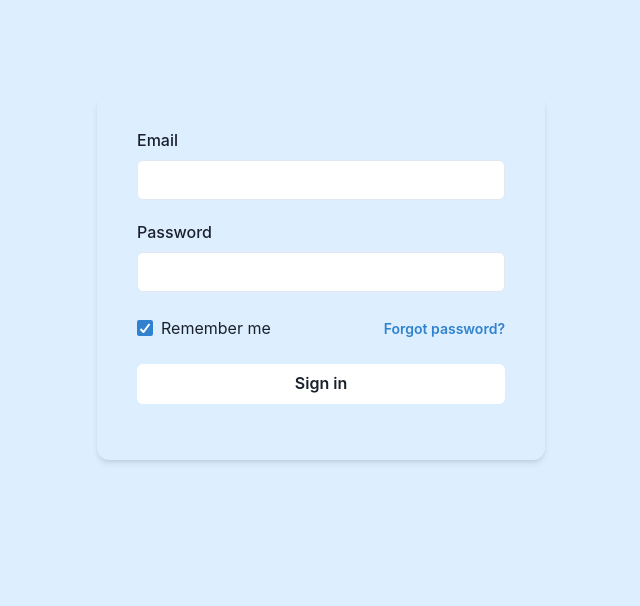
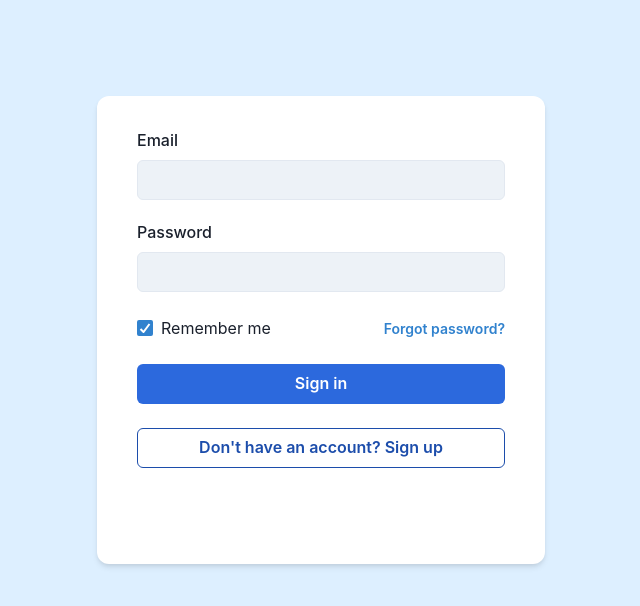
Before and after one commit to shzcuber/bruber, a React (Create React App) app in the folder frontend/: page /login in a window 1280 px wide. Shown: the top 606 px of the page, without its empty margins (319-959 px from the left). Built offline with nearby package versions, Linux system fonts and the light colour scheme; a web font is replaced by a local one.

Commit message:
add Google login and improve UI

```diff
--- a/frontend/package.json
+++ b/frontend/package.json
@@ -7,6 +7,7 @@
     "@chakra-ui/react": "^2.6.1",
     "@emotion/react": "^11.11.0",
     "@emotion/styled": "^11.11.0",
+    "@react-oauth/google": "^0.11.0",
     "@testing-library/jest-dom": "^5.16.5",
     "@testing-library/react": "^13.4.0",
     "@testing-library/user-event": "^13.5.0",
--- a/frontend/src/index.js
+++ b/frontend/src/index.js
@@ -6,14 +6,17 @@ import "./globals.css";
 import reportWebVitals from "./reportWebVitals";
 import { ChakraProvider } from "@chakra-ui/react";
 import theme from "./theme";
+import { GoogleOAuthProvider } from '@react-oauth/google';
 
 const root = ReactDOM.createRoot(document.getElementById("root"));
 root.render(
-  <ChakraProvider theme={theme}>
-    <React.StrictMode>
-      <App />
-    </React.StrictMode>
-  </ChakraProvider>
+  <GoogleOAuthProvider clientId="954731036862-j96mm89utakkk4dri0s2ehm071ffgloh.apps.googleusercontent.com">
+    <ChakraProvider theme={theme}>
+      <React.StrictMode>
+        <App />
+      </React.StrictMode>
+    </ChakraProvider>
+  </GoogleOAuthProvider>
 );
 
 // If you want to start measuring performance in your app, pass a function
--- a/frontend/src/pages/Login.js
+++ b/frontend/src/pages/Login.js
@@ -3,37 +3,34 @@ import {
     Button,
     Checkbox,
     Container,
-    Divider,
     FormControl,
     FormLabel,
-    Heading,
     HStack,
     Input,
     Stack,
-    Text,
   } from '@chakra-ui/react'
+  import { GoogleLogin } from '@react-oauth/google';
 
 
     const LoginPage = () => (
     <Container maxW="lg" py={{ base: '12', md: '24' }} px={{ base: '0', sm: '8' }}>
-      <Stack spacing="8">
-
       <Box
         py={{ base: '0', sm: '8' }}
         px={{ base: '4', sm: '10' }}
         bg={{ base: 'transparent', sm: 'bg-surface' }}
         boxShadow={{ base: 'none', sm: 'md' }}
         borderRadius={{ base: 'none', sm: 'xl' }}
+        backgroundColor="white"
       >
         <Stack spacing="6">
           <Stack spacing="5">
             <FormControl>
               <FormLabel htmlFor="email">Email</FormLabel>
-                <Input bg="white" id="email" type="email" />
+              <Input bg="gray.100" id="email" type="email" />
             </FormControl>
             <FormControl>
               <FormLabel htmlFor="password">Password</FormLabel>
-                <Input bg="white" id="password" type="password" />
+              <Input bg="gray.100" id="password" type="password" />
             </FormControl>
 
           </Stack>
@@ -43,14 +40,21 @@ import {
               Forgot password?
             </Button>
           </HStack>
-            <Stack spacing="6">
-              <Button bg="white" variant="primary">Sign in</Button>
-              <HStack>
-              </HStack>
+          <Stack spacing="6" align="center">
+            <Button width="100%">Sign in</Button>
+            <Button width="100%" variant="outline"> Don't have an account? Sign up </Button>
+            <GoogleLogin
+              onSuccess={credentialResponse => {
+                console.log(credentialResponse);
+              }}
+              onError={() => {
+                console.log('Login Failed');
+              }}
+            />
           </Stack>
+
         </Stack>
       </Box>
-      </Stack>
     </Container>
   )
 
```
Also changed, not shown: 1 other file (tests, documents, lock files or other folders). Lines whose indentation alone changed are shown as unchanged.
